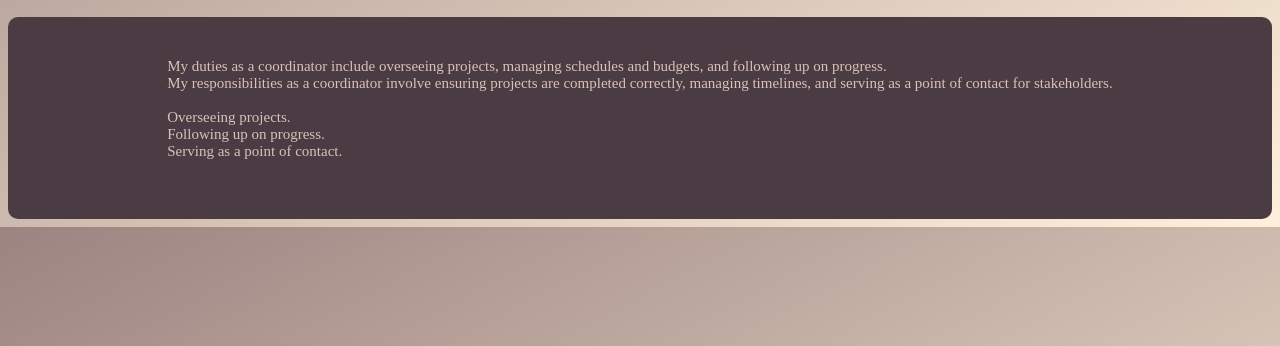
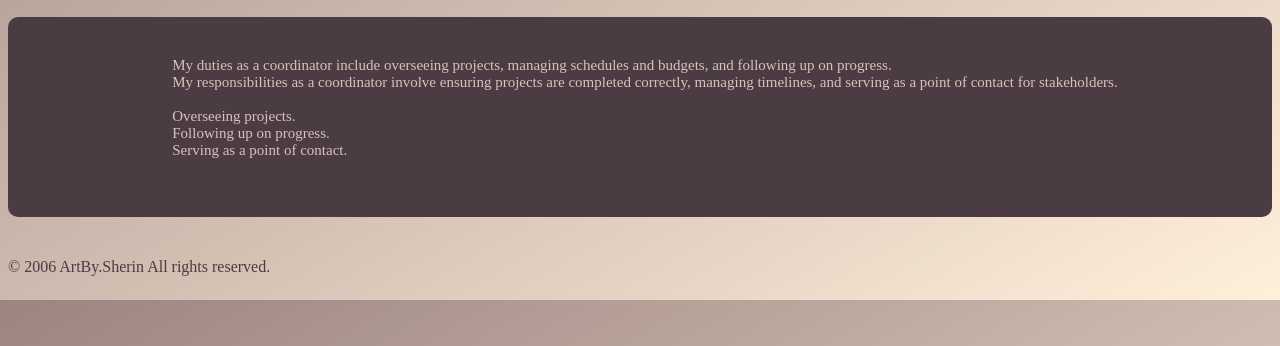
Before and after one commit to 82Sherin/sherin_cv_projekt, a plain HTML site: page Coordinator_Swedbank.html in a window 1280 px wide. Shown: the part 454-800 px from the top of the page. Drawn offline with Linux system fonts and the light colour scheme.

Commit message:
Uppdates

```diff
--- a/Coordinator_Swedbank.html
+++ b/Coordinator_Swedbank.html
@@ -17,10 +17,10 @@
         <nav>
             <details>
                 <summary>Portfolio</summary>
+                <ul>
                     <li><a class="link" href="Coordinator_Max.html"></a>Max</li>
                     <li><a class="link" href="Coordinator_Arla.html"></a>Arla</li>
                 </ul>
-                </div>
             </details>
         </nav>
 
@@ -36,14 +36,19 @@
         </div>
 
     </nav>
+    <section>
         <div class="box5">
-        <p>My duties as a coordinator include overseeing projects, managing schedules and budgets, and following up on
+            <p>My duties as a coordinator include overseeing projects, managing schedules and budgets, and following up
+                on
                 progress.<br>My responsibilities as a coordinator involve ensuring projects are completed correctly,
                 managing timelines, and serving as a point of contact for stakeholders.
                 <br><br>Overseeing projects.<br>Following up on progress.<br>Serving as a point of contact.
             </p>
         </div>
-
+    </section>
+    <footer>
+        <p class="copyright">&copy; 2006 ArtBy.Sherin All rights reserved.</p>
+    </footer>
 </body>
 
 </html>
--- a/coordinator.css
+++ b/coordinator.css
@@ -115,7 +115,7 @@ p {
     font-size: 15px;
     height: 200px;
     border-radius: 10px;
-    padding: 1px 5px;
+    padding-left: 10px;
 
     p {
         color: rgb(217, 194, 186);
--- a/frontend.css
+++ b/frontend.css
@@ -100,7 +100,7 @@ ul li a {
 
 
 
-footer {
+section {
     background-color: rgb(75, 59, 66);
     border-radius: 10px;
     padding: 1px 5px;
--- a/index.css
+++ b/index.css
@@ -136,7 +136,7 @@ ul li a {
     display: none;
 }
 
-footer {
+section {
     background-color: rgb(75, 59, 66);
     border-radius: 10px;
     padding: 1px 5px;
```
Also changed, not shown: Coordinator_Arla.html (+8 -3 lines), Coordinator_Max.html (+8 -3 lines), Frontend.html (+4 -1 lines), index.html (+7 -5 lines), 1 other file. Lines whose indentation alone changed are shown as unchanged.
